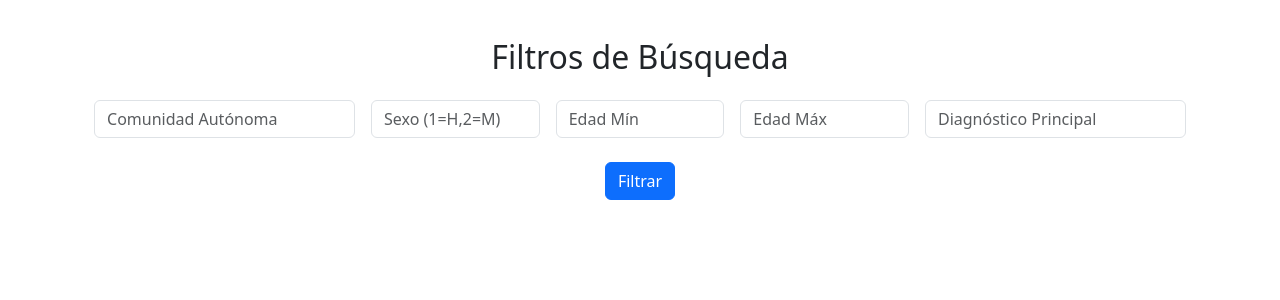
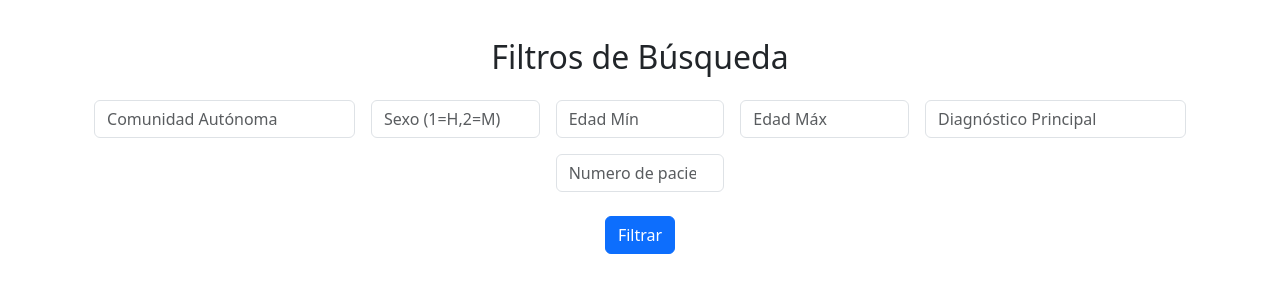
Before and after one commit to Lucy-syu/malackathon2026, a Flask app: template templates/dashboard.html in a window 1280 px wide. Shown: the part 56-356 px from the top of the page. Run offline with Flask 3, Linux system fonts and the light colour scheme; the template is opened without the code that fills it, so the values that code supplies are empty.

Commit message:
solicitud de número de pacientes

```diff
--- a/app.py
+++ b/app.py
@@ -134,6 +134,7 @@ def dashboard():
         edad_min = request.form.get("edad_min")
         edad_max = request.form.get("edad_max")
         diagnostico = sanitize_input(request.form.get("diagnostico"))
+        pacientes = request.form.get("numPacientes")
 
         consulta = 'SELECT * FROM ENFERMEDAD WHERE 1=1'
         params = []
@@ -153,8 +154,10 @@ def dashboard():
         if diagnostico:
             consulta += ' AND UPPER("Diagnóstico Principal") LIKE UPPER(:{})'.format(len(params)+1)
             params.append(f'%{diagnostico}%')
-
-        consulta += ' FETCH FIRST 100 ROWS ONLY'
+        if pacientes:
+            consulta += f' FETCH FIRST {pacientes} ROWS ONLY'
+        else:
+            consulta += ' FETCH FIRST 100 ROWS ONLY'
 
         try:
             if comunidad and len(params) == 1:
--- a/templates/dashboard.html
+++ b/templates/dashboard.html
@@ -23,6 +23,9 @@
         </div>
         <div class="col-md-3">
             <input type="text" class="form-control" name="diagnostico" placeholder="Diagnóstico Principal">
+        </div>
+        <div class="col-md-2" >
+            <input type="number" class="form-control" name="numPacientes" placeholder="Numero de pacientes a consultar">
         </div>
         <div class="col-12 text-center">
             <button type="submit" class="btn btn-primary mt-2">Filtrar</button>
```
